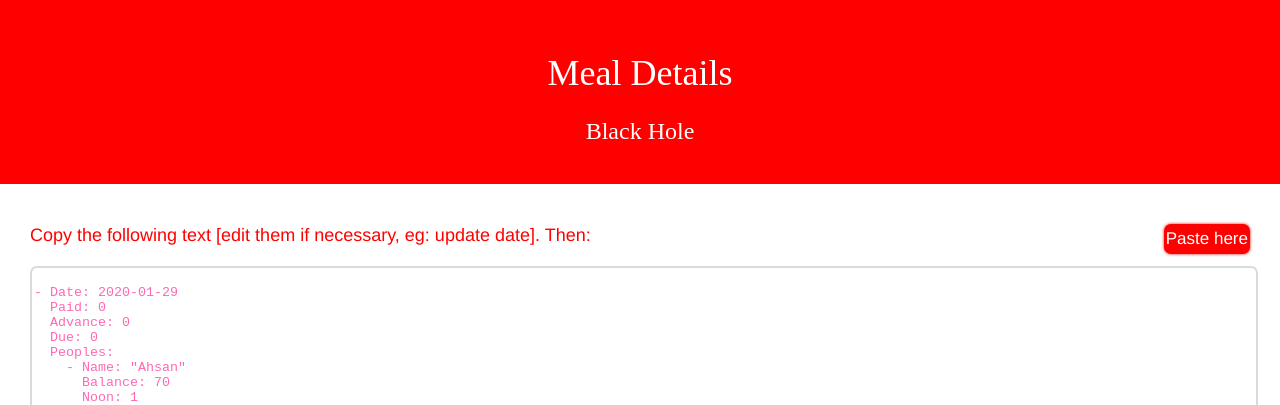
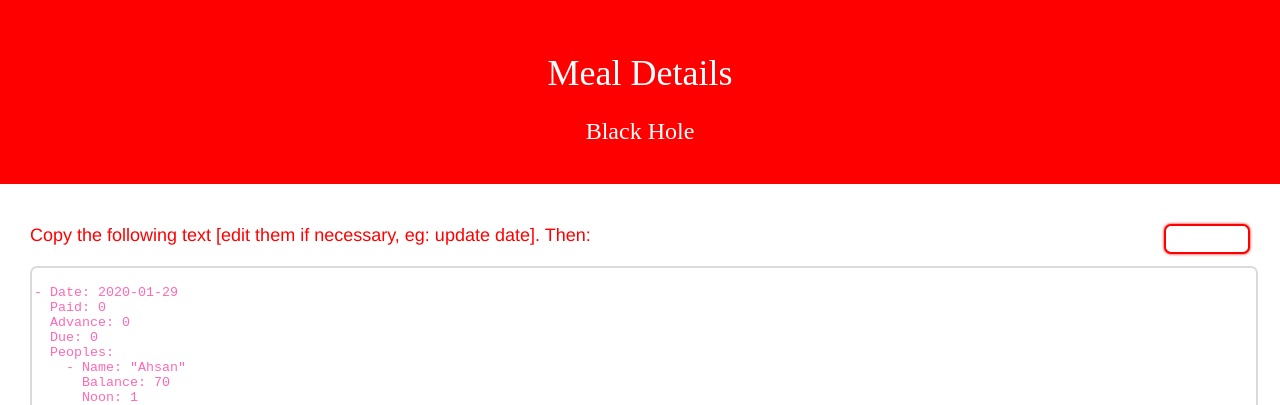
Before and after one commit to coderanwar/meals, a Jekyll site: the page built from update.html, in a window 1280 px wide. Shown: the top 405 px of the page. Built offline with Jekyll 4.4.1, drawn with Linux system fonts in a browser that asks for light colours.

Commit message:
Update update.html

```diff
--- a/update.html
+++ b/update.html
@@ -8,7 +8,7 @@ color: "white"
 <h4 style="display:inline;text-align:left;color:{{page.theme-color}};">
   Copy the following text [edit them if necessary, eg: update date]. Then:
 </h4>
-<a class="copy-btn" href="https://github.com/coderanwar/meals/edit/master/_data/meals.yml">
+<a class="copy-btn" href="https://github.com/coderanwar/meals/edit/master/_data/meals.yml" style="background:white;">
   Paste here
 </a>
 <hr style="visibility:hidden;">
```
